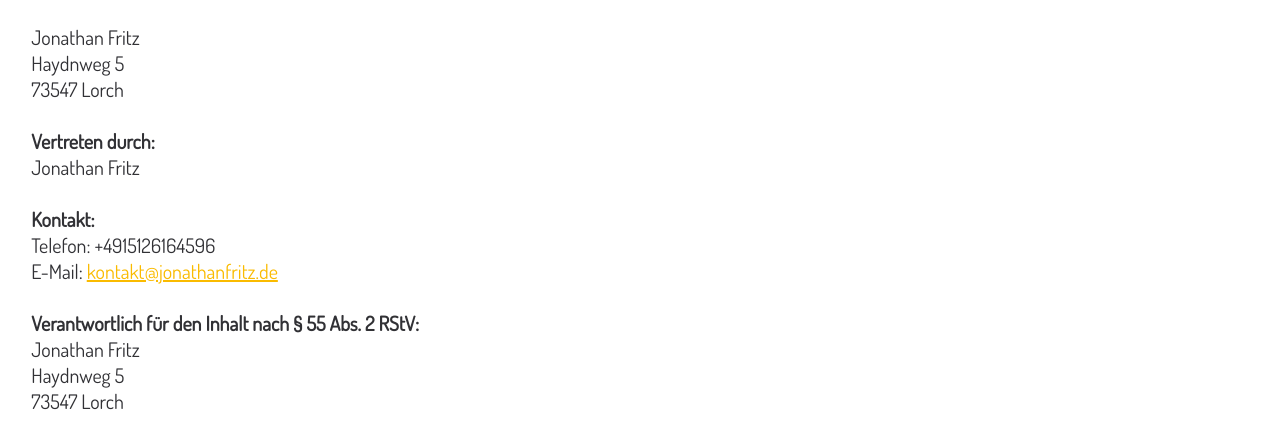
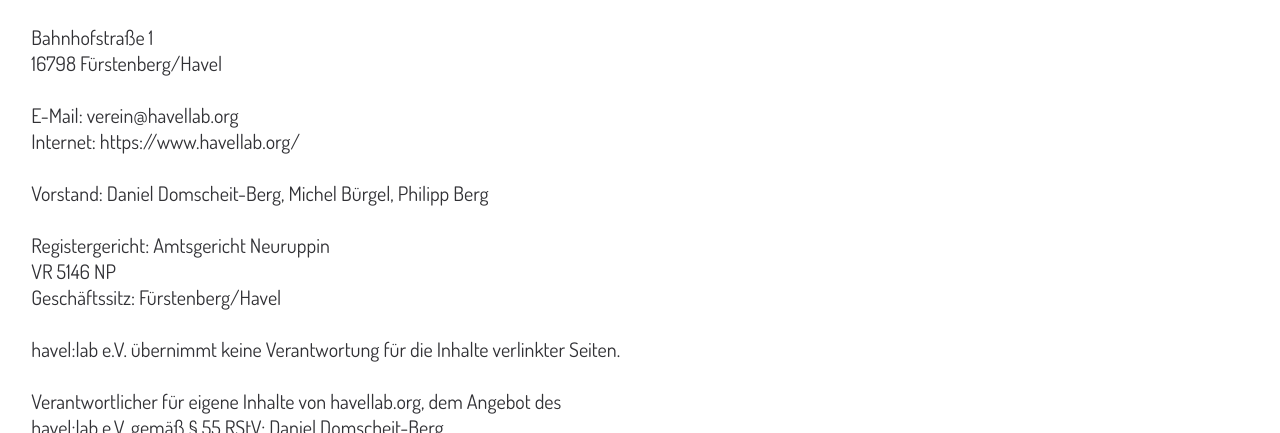
Before and after one commit to KrisenKulturDE/krisenkultur.de_frontend, a plain HTML site: page codyhouse-framework/main/impressum.html in a window 1280 px wide. Shown: the part 244-677 px from the top of the page. Drawn offline with Linux system fonts and the light colour scheme.

Commit message:
Add files via upload

```diff
--- a/codyhouse-framework/main/impressum.html
+++ b/codyhouse-framework/main/impressum.html
@@ -106,37 +106,28 @@
 
 <div class="container max-width-adaptive-lg margin-y-md">
   <a href="/">Zurück zur Startseite</a>
-  <h1>Impressum</h1>
-  <p>
-    Angaben gemäß § 5 TMG
-  </p>
-  <p><br>
-    Jonathan Fritz<br>
-    Haydnweg 5<br>
-    73547 Lorch <br>
-  </p>
-  <p><br>
-    <strong>Vertreten durch:</strong><br>
-    Jonathan Fritz<br>
-  </p>
-  <p><br><strong>Kontakt:</strong><br>
-    Telefon: +4915126164596<br>
-    E-Mail: <a href='mailto:kontakt@jonathanfritz.de'>kontakt@jonathanfritz.de</a></br>
-  </p>
-  <p><br><strong>Verantwortlich für den Inhalt nach § 55 Abs. 2 RStV:</strong><br>
-    Jonathan Fritz <br>
-    Haydnweg 5<br>
-    73547 Lorch <br></p>
-    <p><br><strong><h3>Haftungsausschluss: </h3></strong><br><br><strong>Haftung für Inhalte</strong><br><br>
-    Die Inhalte unserer Seiten wurden mit größter Sorgfalt erstellt. Für die Richtigkeit, Vollständigkeit und Aktualität der Inhalte können wir jedoch keine Gewähr übernehmen. Als Diensteanbieter sind wir gemäß § 7 Abs.1 TMG für eigene Inhalte auf diesen Seiten nach den allgemeinen Gesetzen verantwortlich. Nach §§ 8 bis 10 TMG sind wir als Diensteanbieter jedoch nicht verpflichtet, übermittelte oder gespeicherte fremde Informationen zu überwachen oder nach Umständen zu forschen, die auf eine rechtswidrige Tätigkeit hinweisen. Verpflichtungen zur Entfernung oder Sperrung der Nutzung von Informationen nach den allgemeinen Gesetzen bleiben hiervon unberührt. Eine diesbezügliche Haftung ist jedoch erst ab dem Zeitpunkt der Kenntnis einer konkreten Rechtsverletzung möglich. Bei Bekanntwerden von entsprechenden Rechtsverletzungen werden wir diese Inhalte umgehend entfernen.<br><br><strong>Haftung für Links</strong><br><br>
-    Unser Angebot enthält Links zu externen Webseiten Dritter, auf deren Inhalte wir keinen Einfluss haben. Deshalb können wir für diese fremden Inhalte auch keine Gewähr übernehmen. Für die Inhalte der verlinkten Seiten ist stets der jeweilige Anbieter oder Betreiber der Seiten verantwortlich. Die verlinkten Seiten wurden zum Zeitpunkt der Verlinkung auf mögliche Rechtsverstöße überprüft. Rechtswidrige Inhalte waren zum Zeitpunkt der Verlinkung nicht erkennbar. Eine permanente inhaltliche Kontrolle der verlinkten Seiten ist jedoch ohne konkrete Anhaltspunkte einer Rechtsverletzung nicht zumutbar. Bei Bekanntwerden von Rechtsverletzungen werden wir derartige Links umgehend entfernen.<br><br><strong>Urheberrecht</strong><br><br>
-    Die durch die Seitenbetreiber erstellten Inhalte und Werke auf diesen Seiten unterliegen dem deutschen Urheberrecht. Die Vervielfältigung, Bearbeitung, Verbreitung und jede Art der Verwertung außerhalb der Grenzen des Urheberrechtes bedürfen der schriftlichen Zustimmung des jeweiligen Autors bzw. Erstellers. Downloads und Kopien dieser Seite sind nur für den privaten, nicht kommerziellen Gebrauch gestattet. Soweit die Inhalte auf dieser Seite nicht vom Betreiber erstellt wurden, werden die Urheberrechte Dritter beachtet. Insbesondere werden Inhalte Dritter als solche gekennzeichnet. Sollten Sie trotzdem auf eine Urheberrechtsverletzung aufmerksam werden, bitten wir um einen entsprechenden Hinweis. Bei Bekanntwerden von Rechtsverletzungen werden wir derartige Inhalte umgehend entfernen.<br><br><strong>Datenschutz</strong><br><br>
-    Die Nutzung unserer Webseite ist in der Regel ohne Angabe personenbezogener Daten möglich. Soweit auf unseren Seiten personenbezogene Daten (beispielsweise Name, Anschrift oder eMail-Adressen) erhoben werden, erfolgt dies, soweit möglich, stets auf freiwilliger Basis. Diese Daten werden ohne Ihre ausdrückliche Zustimmung nicht an Dritte weitergegeben. <br>
-    Wir weisen darauf hin, dass die Datenübertragung im Internet (z.B. bei der Kommunikation per E-Mail) Sicherheitslücken aufweisen kann. Ein lückenloser Schutz der Daten vor dem Zugriff durch Dritte ist nicht möglich. <br>
-    Der Nutzung von im Rahmen der Impressumspflicht veröffentlichten Kontaktdaten durch Dritte zur Übersendung von nicht ausdrücklich angeforderter Werbung und Informationsmaterialien wird hiermit ausdrücklich widersprochen. Die Betreiber der Seiten behalten sich ausdrücklich rechtliche Schritte im Falle der unverlangten Zusendung von Werbeinformationen, etwa durch Spam-Mails, vor.<br>
-    <br><br><strong>Google Analytics</strong><br><br>
-    Diese Website benutzt Google Analytics, einen Webanalysedienst der Google Inc. (''Google''). Google Analytics verwendet sog. ''Cookies'', Textdateien, die auf Ihrem Computer gespeichert werden und die eine Analyse der Benutzung der Website durch Sie ermöglicht. Die durch den Cookie erzeugten Informationen über Ihre Benutzung dieser Website (einschließlich Ihrer IP-Adresse) wird an einen Server von Google in den USA übertragen und dort gespeichert. Google wird diese Informationen benutzen, um Ihre Nutzung der Website auszuwerten, um Reports über die Websiteaktivitäten für die Websitebetreiber zusammenzustellen und um weitere mit der Websitenutzung und der Internetnutzung verbundene Dienstleistungen zu erbringen. Auch wird Google diese Informationen gegebenenfalls an Dritte übertragen, sofern dies gesetzlich vorgeschrieben oder soweit Dritte diese Daten im Auftrag von Google verarbeiten. Google wird in keinem Fall Ihre IP-Adresse mit anderen Daten der Google in Verbindung bringen. Sie können die Installation der Cookies durch eine entsprechende Einstellung Ihrer Browser Software verhindern; wir weisen Sie jedoch darauf hin, dass Sie in diesem Fall gegebenenfalls nicht sämtliche Funktionen dieser Website voll umfänglich nutzen können. Durch die Nutzung dieser Website erklären Sie sich mit der Bearbeitung der über Sie erhobenen Daten durch Google in der zuvor beschriebenen Art und Weise und zu dem zuvor benannten Zweck einverstanden.</p>
-</div>
+    <h1>Impressum</h1>
+    <p>havel:lab gemeinnütziger Verein</p><br>
+
+    <p>Bahnhofstraße 1</p>
+    <p>16798 Fürstenberg/Havel</p><br>
+
+    <p>E-Mail: verein@havellab.org</p>
+    <p>Internet: https://www.havellab.org/</p><br>
+
+    <p>Vorstand: Daniel Domscheit-Berg, Michel Bürgel, Philipp Berg</p><br>
+
+    <p>Registergericht: Amtsgericht Neuruppin</p>
+    <p>VR 5146 NP</p>
+    <p>Geschäftssitz: Fürstenberg/Havel</p><br>
+
+    <p>havel:lab e.V. übernimmt keine Verantwortung für die Inhalte verlinkter
+    Seiten.</p><br>
+
+    <p>Verantwortlicher für eigene Inhalte von havellab.org, dem Angebot des</p>
+    <p>havel:lab e.V. gemäß § 55 RStV: Daniel Domscheit-Berg</p>
+
+  </div>
 
 <!-- footer -->
 <footer class="main-footer padding-y-lg bg-primary">
```
